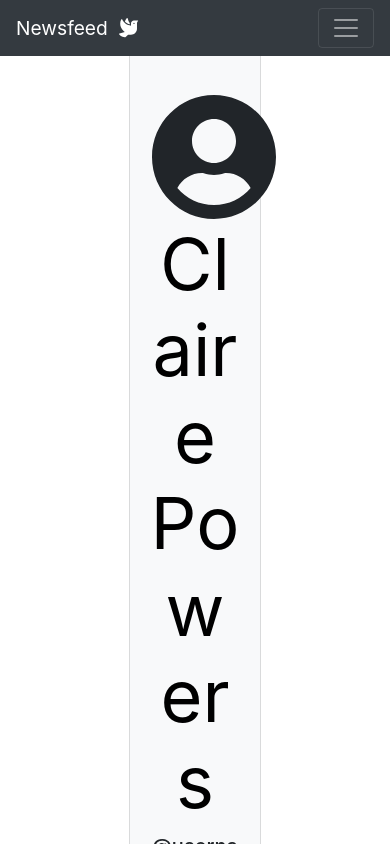
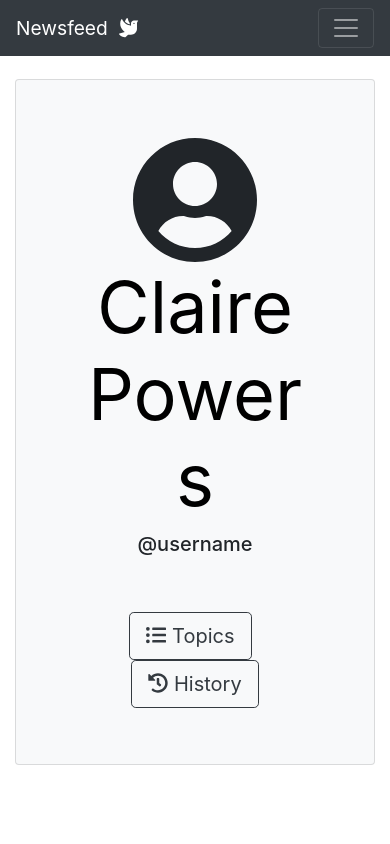
Before and after one commit to vikasham/newsfeed, a React (Create React App) app: page /profile in a window 390 px wide. Shown: the top 844 px of the page. Built offline with nearby package versions, Linux system fonts and the light colour scheme.

Commit message:
resizing for mobile

```diff
--- a/src/components/Profile.js
+++ b/src/components/Profile.js
@@ -36,11 +36,10 @@ class Profile extends Component{
         <div class="row w-100">
           <div class="col">
           </div>
-          <div class="col-5">
-            <div class="card bg-light align-middle">
-              <div class="card-body">
+          <div class="col-xl-auto">
+            <div class="card bg-light align-middle" id="profilecard" >
+              <div class="card-body" >
                 <center>
-                  <br /><br /><br />
                   <FontAwesomeIcon icon={faUserCircle} size="8x"/><br />
                   <h1 class="display-3"><strong>Claire Powers</strong></h1>
                   <h5>@username</h5><br /><br />
@@ -48,7 +47,6 @@ class Profile extends Component{
                     <button type="button" class="btn btn-outline-dark btn-lg" data-toggle="modal" data-target="#topicsmodal"><FontAwesomeIcon icon={faListUl} /> Topics</button>  &nbsp;
                     <button type="button" class="btn btn-outline-dark btn-lg" data-toggle="modal" data-target="#modal2"> <FontAwesomeIcon icon={faHistory} /> History</button>
                   </div>
-                  <br /><br /><br />
                 </center>
 
               </div>
--- a/src/css/Profile.css
+++ b/src/css/Profile.css
@@ -15,6 +15,9 @@ a{
   min-height: 100vh;
 }
 
+#profilecard{
+  padding: 10%;
+}
 center{
   top: 50%;
   height: 100%;
```
